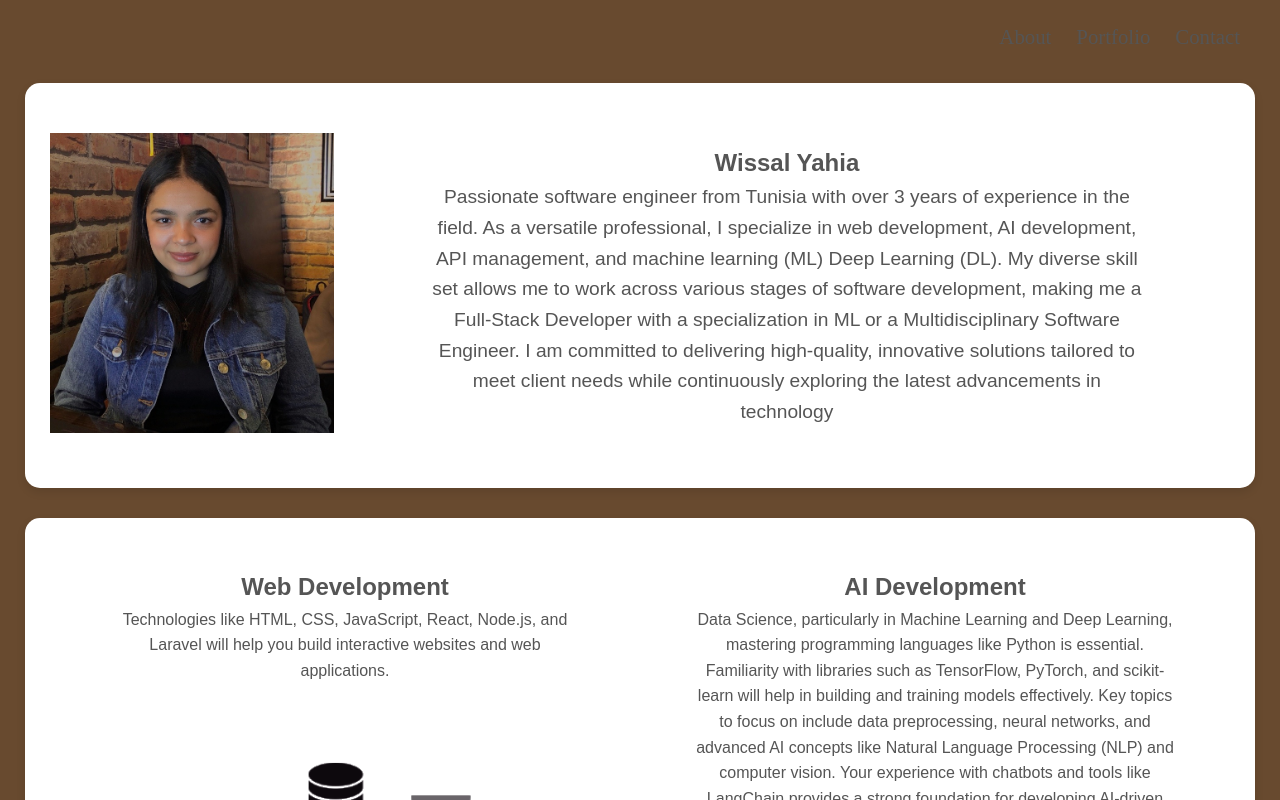
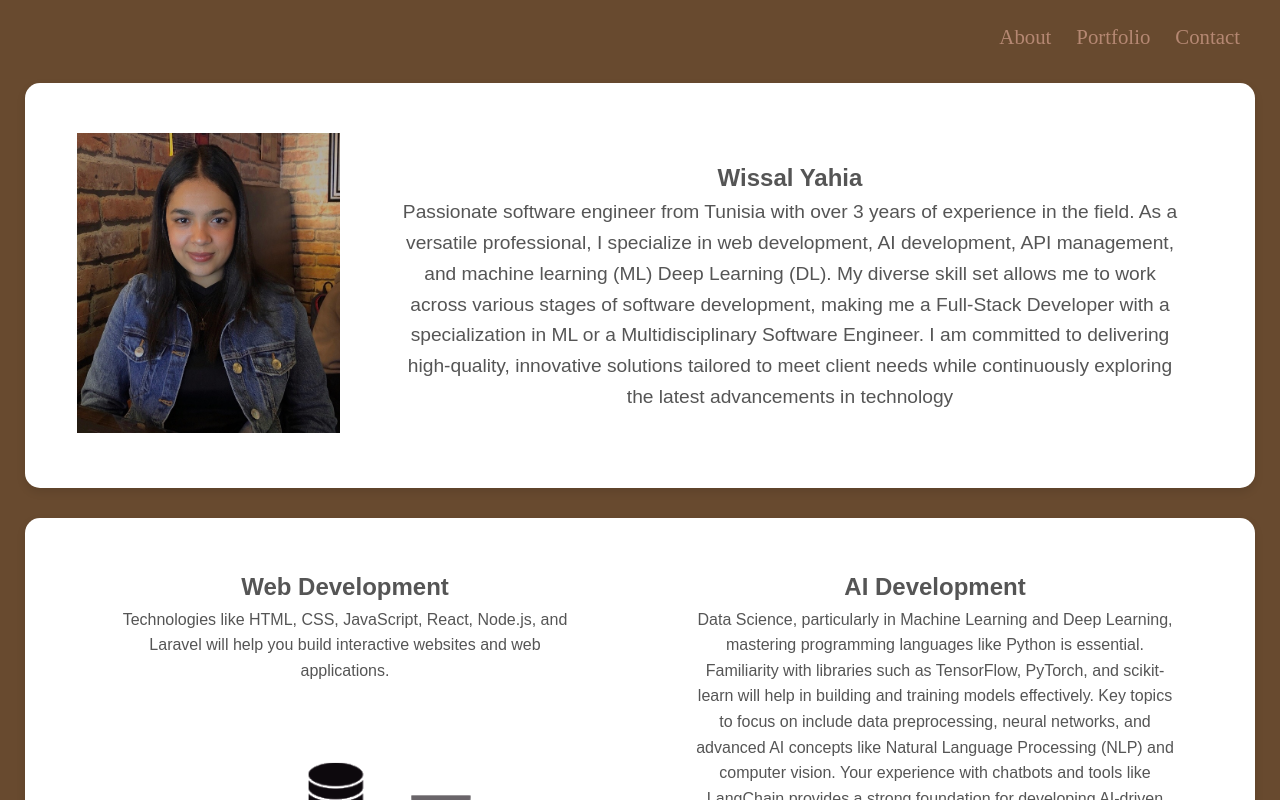
Before and after one commit to sevenjunebaby/Portfolio, a React (Create React App) app: page / in a window 1280 px wide. Shown: the top 800 px of the page. Built offline with nearby package versions, Linux system fonts and the light colour scheme.

Commit message:
Update index.css

```diff
--- a/src/index.css
+++ b/src/index.css
@@ -45,7 +45,7 @@ nav h1 {
 
 nav a {
   text-decoration: none;
-  color: #555;
+  color: #bb8d78ec;
   font-size: 1.3rem;
   padding: 0 10px;
   padding-right: 15px;
@@ -78,7 +78,8 @@ section#about {
 
 img {
             /* Maintain aspect ratio */
-  margin-bottom: 5px;      /* Space between the image and text */
+  margin-bottom: 5px;
+     /* Space between the image and text */
 }
 
 
@@ -86,13 +87,14 @@ section#about p {
   font-size: 1.2rem;
   line-height: 1.6;
   color: #555;
-  padding: 0 80px;
+  padding: 0 50px;
   margin: 0 auto;
   text-align: center;
 }
 section#about img {
   height: 300px;
   width: 300px;
+  padding-left: 32px;
 }
 
 
```
